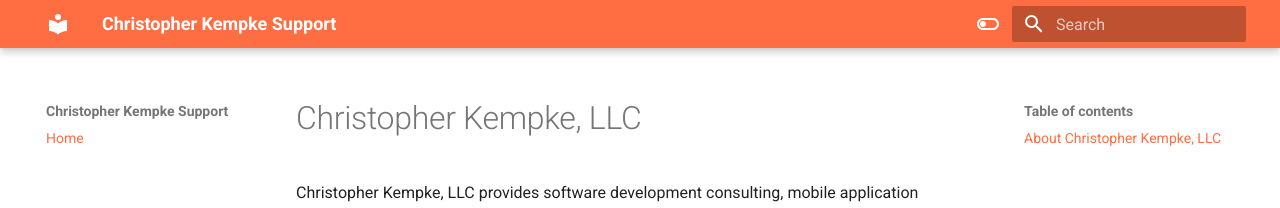
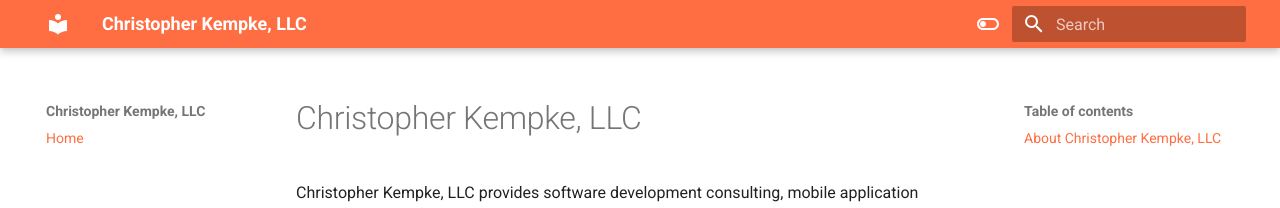
Before and after one commit to ckempke/christopher-kempke-llc, an MkDocs documentation site: the page built from docs/index.md, in a window 1280 px wide. Shown: the top 208 px of the page. Built offline with MkDocs 1.6.1 and Material for MkDocs 9.7.7, drawn with Linux system fonts in a browser that asks for light colours; nearby versions of some CDN libraries.

Commit message:
Doing a quick download

```diff
--- a/mkdocs.yml
+++ b/mkdocs.yml
@@ -1,4 +1,4 @@
-site_name: Christopher Kempke Support
+site_name: Christopher Kempke, LLC
 site_url: https://ckempke.github.io/christopher-kempke-llc
 theme:
   name: material
```
Also changed, not shown: 1 other file.
